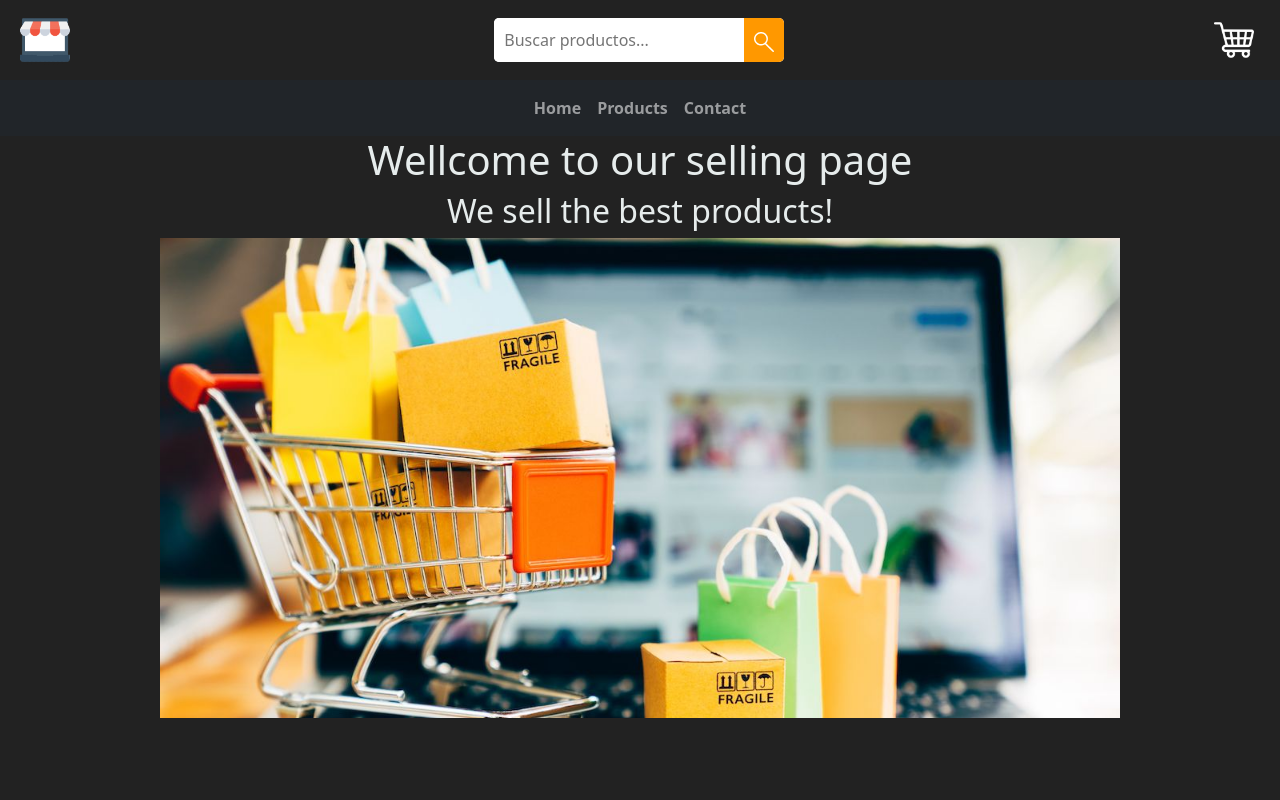
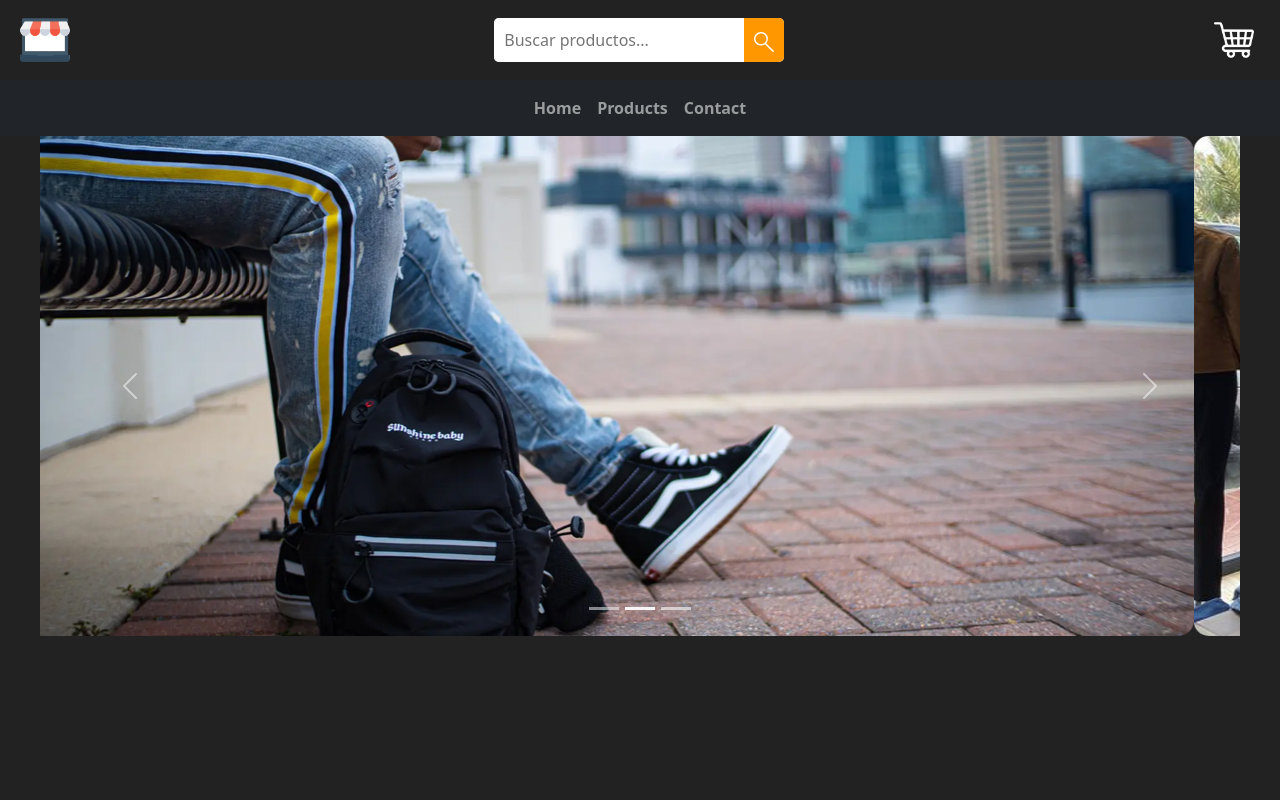
Before and after one commit to FacundoJoaquinGil/landingPage-Angular, an Angular app: page / in a window 1280 px wide. Shown: the top 800 px of the page. Built offline with nearby package versions, Linux system fonts and the light colour scheme.

Commit message:
add card css

```diff
--- a/src/app/pages/home/home.component.css
+++ b/src/app/pages/home/home.component.css
@@ -1,10 +1,30 @@
-.home-container{
-   display: grid;
-   justify-items: center;
+.home-container {
+    text-align: center;
 }
 
-.home-container img {
-    height: 75%;
-    width: 75%;
+.carousel {
+    max-width: 1200px;
+    height: 500px;
+    margin: auto;
+}
+
+.carousel-inner,
+.carousel-item {
+    height: 100%;
+}
+
+.carousel-inner img {
+    border-radius: 15px;
+}
+
+.carousel-item img {
+    width: 100%;
+    height: 100%;
     object-fit: cover;
 }
+
+@media (max-width: 768px) {
+    .carousel {
+        height: 350px;
+    }
+}
--- a/src/app/pages/home/home.component.html
+++ b/src/app/pages/home/home.component.html
@@ -1,7 +1,29 @@
-<div class="home-container">
+<div id="carouselExample" class="carousel slide" data-bs-ride="carousel" data-bs-interval="2500">
 
-    <h1>Wellcome to our selling page</h1>
-    <h2>We sell the best products!</h2>
-    <img src="../../../assets/venta-productos.jpg" alt="productos">
+    <div class="carousel-indicators">
+        <button type="button" data-bs-target="#carouselExample" data-bs-slide-to="0" class="active" aria-current="true" aria-label="Slide 1"></button>
+        <button type="button" data-bs-target="#carouselExample" data-bs-slide-to="1" aria-label="Slide 2"></button>
+        <button type="button" data-bs-target="#carouselExample" data-bs-slide-to="2" aria-label="Slide 3"></button>
+    </div>
 
+    <div class="carousel-inner">
+        <div class="carousel-item active">
+            <img src="../../../assets/car1.jpg" class="d-block w-100" alt="Imagen 1">
+        </div>
+        <div class="carousel-item">
+            <img src="../../../assets/car2.jpg" class="d-block w-100" alt="Imagen 2">
+        </div>
+        <div class="carousel-item">
+            <img src="../../../assets/car3.jpg" class="d-block w-100" alt="Imagen 3">
+        </div>
+    </div>
+
+    <button class="carousel-control-prev" type="button" data-bs-target="#carouselExample" data-bs-slide="prev">
+        <span class="carousel-control-prev-icon" aria-hidden="true"></span>
+        <span class="visually-hidden">Anterior</span>
+    </button>
+    <button class="carousel-control-next" type="button" data-bs-target="#carouselExample" data-bs-slide="next">
+        <span class="carousel-control-next-icon" aria-hidden="true"></span>
+        <span class="visually-hidden">Siguiente</span>
+    </button>
 </div>
--- a/src/app/pages/products/products.component.css
+++ b/src/app/pages/products/products.component.css
@@ -1,7 +1,60 @@
-.loading {
+.product-grid {
+        display: grid;
+        grid-template-columns: repeat(auto-fit, minmax(250px, 1fr));
+        gap: 20px;
+        padding: 20px;
+}
+
+.product-grid a{
+        text-decoration: none;
+}
+
+.product-card {
+        border-radius: 10px;
+        overflow: hidden;
+        box-shadow: 0 4px 10px rgba(0, 0, 0, 0.1);
+        transition: transform 0.2s ease-in-out;
         display: flex;
+        flex-direction: column;
+}
+
+.product-card:hover {
+        transform: scale(1.05);
+}
+
+.product-image {
+        height: 200px;
+        object-fit: cover;
+}
+
+.card-body {
+        display: flex;
+        flex-direction: column;
+        justify-content: space-between;
+        flex-grow: 1;
+}
+
+.product-price {
+        font-weight: bold;
+        color: #28a745;
+        margin-bottom: 0;
+}
+
+.card-footer {
+        display: flex;
+        justify-content: space-between;
+        align-items: center;
+        padding: 10px;
+        margin-top: auto;
+}
+
+.btn-success {
+        display: flex;
+        align-items: center;
         justify-content: center;
-        align-items: center;
-        height: 100vh;
-        margin: 0 auto;
+        padding: 5px 10px;
 }
+.cart-count {
+        width: 24px;
+        height: 24px;
+}
--- a/src/app/pages/products/products.component.html
+++ b/src/app/pages/products/products.component.html
@@ -1,29 +1,24 @@
 @if (loading == true) {
   <h1 class="loading">Loading...</h1>
-}@else{
-  <h1>This is our products:</h1>
+} @else {
+  <h1 class="text-center mb-4">This is our products:</h1>
 
-<table class="table table-dark table-striped">
-    <thead>
-      <tr>
-        <th scope="col">#</th>
-        <th scope="col">Product</th>
-        <th scope="col">Description</th>
-        <th scope="col">Price</th>
-        <th scope="col"></th>
-      </tr>
-    </thead>
-    <tbody>
-      @for (product of productList; track $index) {
-     <tr>
-
-        <th scope="row">{{product.id}}</th>
-        <td>{{product.title}}</td>
-        <td>{{product.description}}</td>
-        <td>{{product.price | currency}}</td>
-        <td><button class="btn btn-primary" (click)="navegate(product.id)">Details</button></td>
-      </tr>
-      }
-    </tbody>
-  </table>
+  <div class="product-grid">
+    @for (product of productList; track $index) {
+      <a [routerLink]="['/products', product.id]">
+        <div class="card product-card">
+          <img src="{{product.image}}" class="card-img-top product-image" alt="{{product.title}}">
+          <div class="card-body">
+            <h5 class="card-title">{{product.title}}</h5>
+            <div class="card-footer">
+              <p class="product-price">Precio: {{product.price | currency}}</p>
+              <button class="btn btn-success">
+                <img class="cart-count" src="../../../assets/carrito.png" alt="Carrito de compras">
+              </button>
+            </div>
+          </div>
+        </div>
+      </a>
+    }
+  </div>
 }
--- a/src/app/pages/products/products.component.ts
+++ b/src/app/pages/products/products.component.ts
@@ -2,11 +2,11 @@ import { Component, inject, OnInit } from '@angular/core';
 import { ApiService } from '../../services/api.service';
 import { IProduct } from '../../models/product.model';
 import { CommonModule } from '@angular/common';
-import { Router } from '@angular/router';
+import { Router, RouterLink } from '@angular/router';
 
 @Component({
   selector: 'app-products',
-  imports: [CommonModule],
+  imports: [CommonModule, RouterLink],
   templateUrl: './products.component.html',
   styleUrl: './products.component.css'
 })
```
